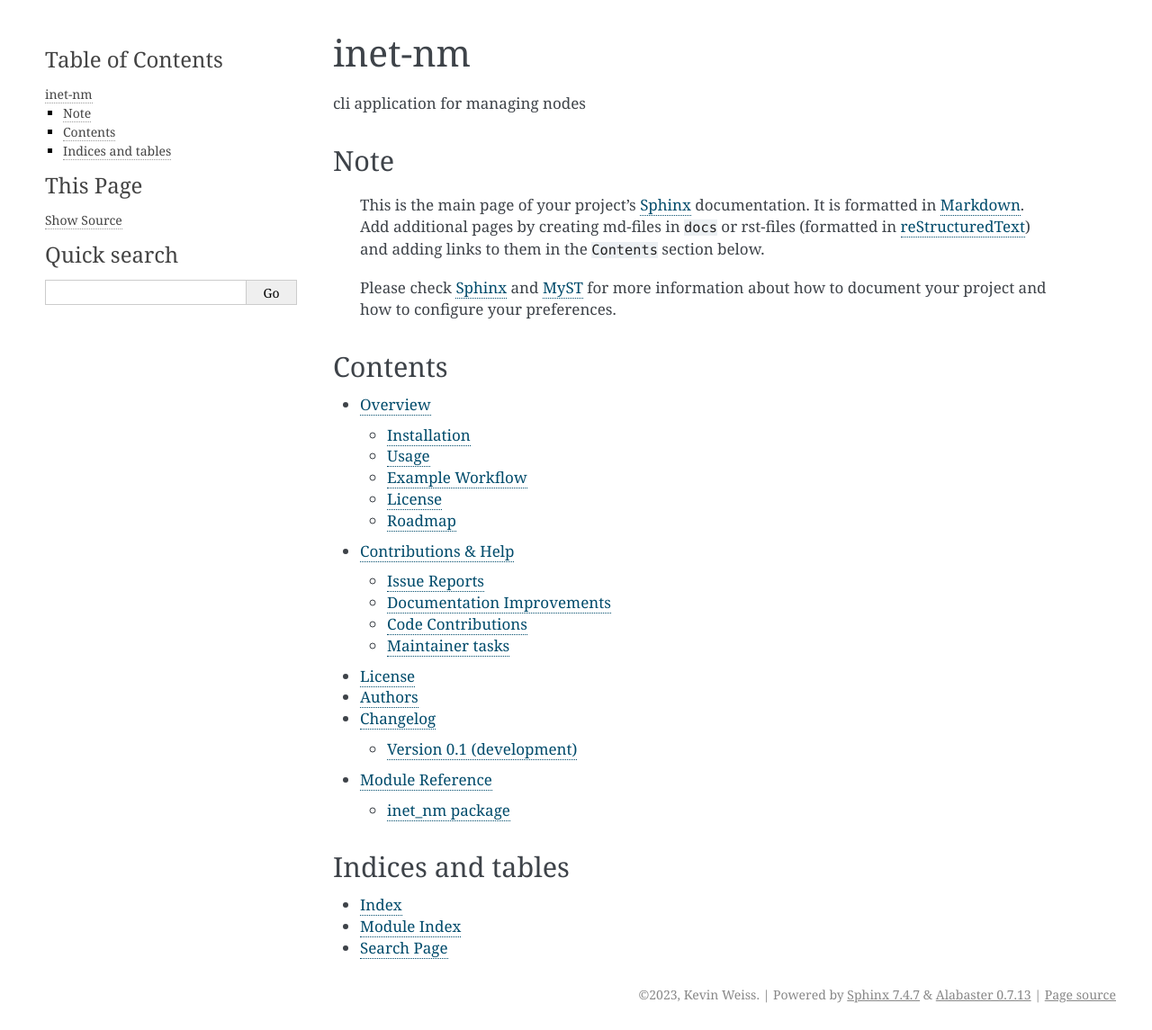
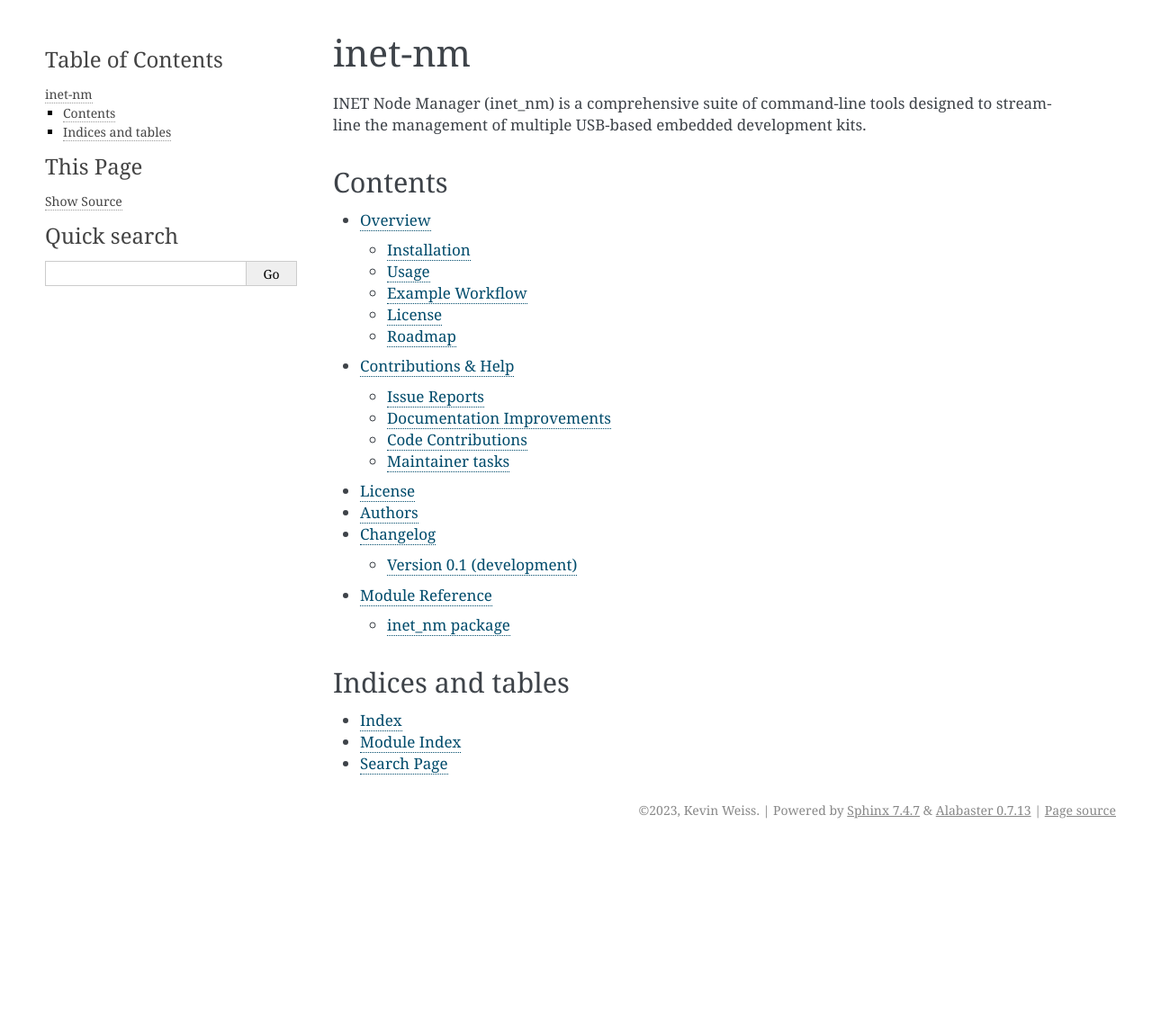
Before and after one commit to inetrg/inet-nm, a Sphinx documentation site: the page built from docs/index.md, in a window 1280 px wide. Shown: the whole page at 90% size. Built offline with Sphinx 7.4.7, drawn with Linux system fonts in a browser that asks for light colours; after the commit the page ends 940 px from its top, so only the background shows below that.

Commit message:
docs: remove note and add short description

```diff
--- a/docs/index.md
+++ b/docs/index.md
@@ -1,18 +1,8 @@
 # inet-nm
 
-cli application for managing nodes
-
-
-## Note
-
-> This is the main page of your project's [Sphinx] documentation. It is
-> formatted in [Markdown]. Add additional pages by creating md-files in
-> `docs` or rst-files (formatted in [reStructuredText]) and adding links to
-> them in the `Contents` section below.
->
-> Please check [Sphinx] and [MyST] for more information
-> about how to document your project and how to configure your preferences.
-
+INET Node Manager (inet_nm) is a comprehensive suite of command-line
+tools designed to streamline the management of multiple USB-based
+embedded development kits.
 
 ## Contents
 
```
